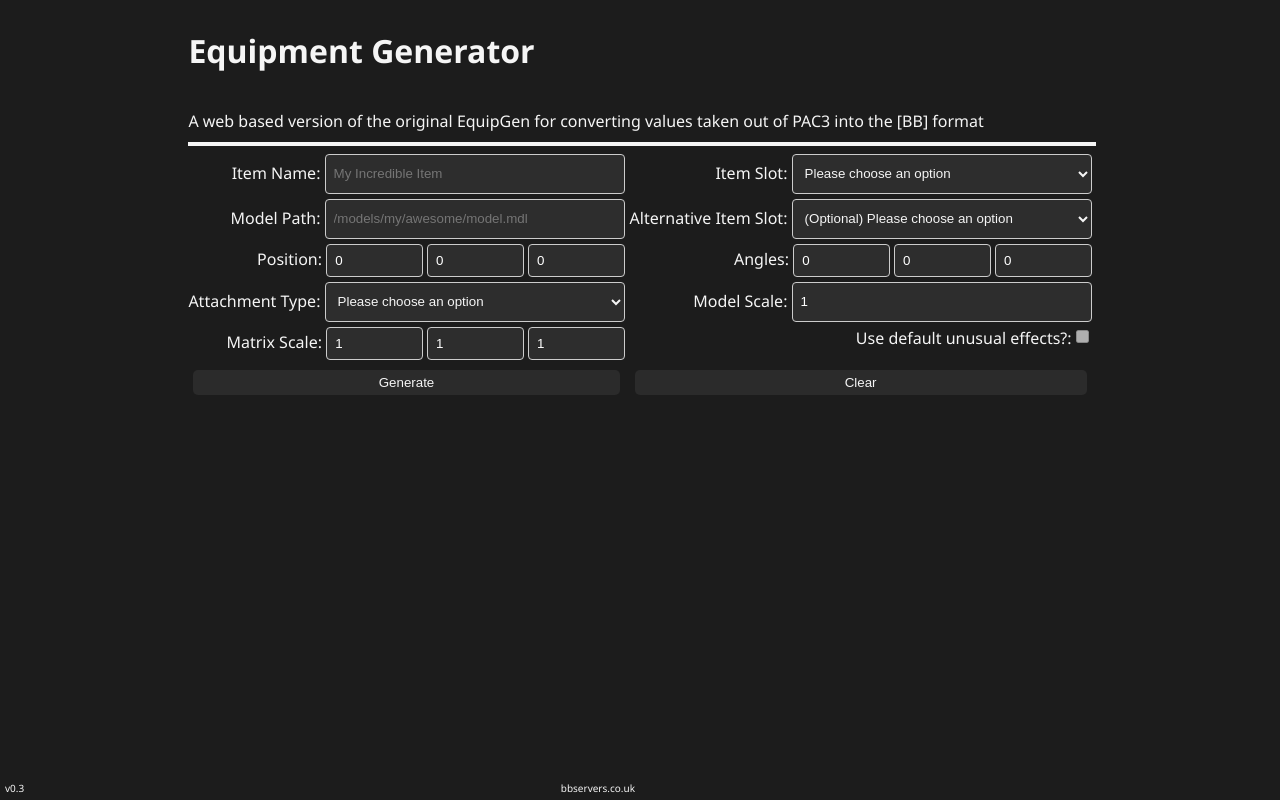
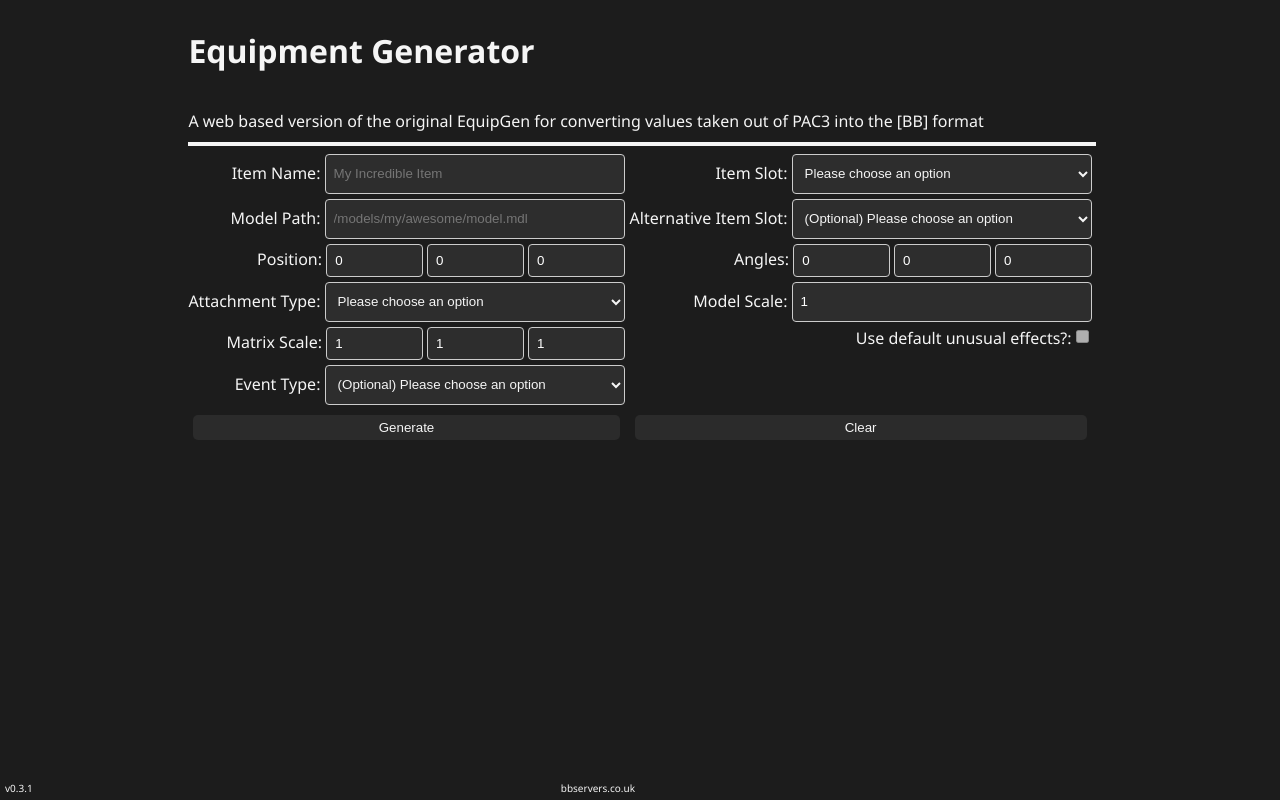
Before and after one commit to BB-Games/EquipGen, a SvelteKit app: page / in a window 1280 px wide. Built offline with nearby package versions, Linux system fonts and the light colour scheme.

Commit message:
Add in a dropdown that allows for flagging if an item is seasonal (#37)
* Add in a dropdown that allows for flagging if an item is seasonal

* disable some console logging

* Add missing component

```diff
--- /dev/null
+++ b/src/components/key-value-dropdown.svelte
@@ -0,0 +1,46 @@
+<script>
+  export let selectedOption = "";
+  export let optional = "false";
+
+  function handleSelect(event) {
+    selectedOption = event.target.value;
+  }
+
+  export let label = "";
+  export let attachmentArray = Object();
+  export let required = "false";
+
+  let actualRequired = JSON.parse(required);
+</script>
+
+<label
+  >{label}:
+  <select id="dropdown" on:change={handleSelect} required={actualRequired}>
+    {#if optional === "true"}
+      <option value="">(Optional) Please choose an option</option>
+    {:else}
+      <option value="">Please choose an option</option>
+    {/if}
+    {#each attachmentArray as { value, label }}
+      <option {value}>{label}</option>
+    {/each}
+  </select>
+</label>
+
+<style>
+  select {
+    min-width: 300px;
+    height: 40px;
+    padding: 0.5rem;
+    border: 1px solid #ccc;
+    border-radius: 4px;
+    box-sizing: border-box;
+    background-color: #2d2d2d;
+    position: relative;
+    color: #f5f5f5;
+  }
+
+  label {
+    text-align: right;
+  }
+</style>
--- a/src/routes/+page.svelte
+++ b/src/routes/+page.svelte
@@ -4,8 +4,9 @@
   import DropdownAttachments from "../components/dropdown-attachments.svelte";
   import Numgroup from "../components/numgroup.svelte";
   import Checkbox from "../components/checkbox.svelte";
+  import EventOptions from "../components/key-value-dropdown.svelte";
 
-  let version = "0.3";
+  let version = "0.3.1";
   let itemType = Object();
   itemType = [
     "ITEM_EQUIP_SLOT_HEAD",
@@ -18,6 +19,22 @@
     "ITEM_EQUIP_SLOT_MISC",
     "ITEM_EQUIP_SLOT_MISC_2",
     "ITEM_EQUIP_SLOT_FLASHSOUND",
+  ];
+
+  let eventOptions = Object();
+  eventOptions = [
+    {
+      value: `\tCanEquip = function(objPlayer, objItem)
+\t\treturn BB.Events.IsChristmas() || objPlayer:IsPlatinum(), "This item can only be equipped during Christmas!"
+\tend`,
+      label: "Christmas",
+    },
+    {
+      value: `\tCanEquip = function(objPlayer, objItem)
+\t\treturn BB.Events.IsHalloween() || objPlayer:IsPlatinum(), "This item can only be equipped during Halloween!"
+\tend`,
+      label: "Halloween",
+    },
   ];
 
   let modelPassedValidation = true;
@@ -46,6 +63,7 @@
       y: 1,
       z: 1,
     },
+    seasonal: "",
   };
 
   let unusualCheckboxDisabled = false;
@@ -101,8 +119,17 @@
       baseString += `, Matrix = {Scale = (Vector(${formData.matrixScale.x}, ${formData.matrixScale.y}, ${formData.matrixScale.z}))}`;
     }
 
-    baseString += "},\n\t},\n}";
-    console.log(baseString);
+    baseString += "},\n\t},";
+
+    // console.log(formData.seasonal);
+
+    if (formData.seasonal != "") {
+      baseString += `\n\n${formData.seasonal},`;
+    }
+
+    baseString += "\n}";
+
+    // console.log(baseString);
 
     // Save the values and download as a text file
     const phEvent = document.createElement("a");
@@ -199,6 +226,14 @@
     disabled={unusualCheckboxDisabled}
   />
 
+  <EventOptions
+    label="Event Type"
+    bind:selectedOption={formData.seasonal}
+    attachmentArray={eventOptions}
+    optional="true"
+  />
+  <br />
+
   <button type="submit">Generate</button>
   <button type="reset">Clear</button>
 </form>
```
